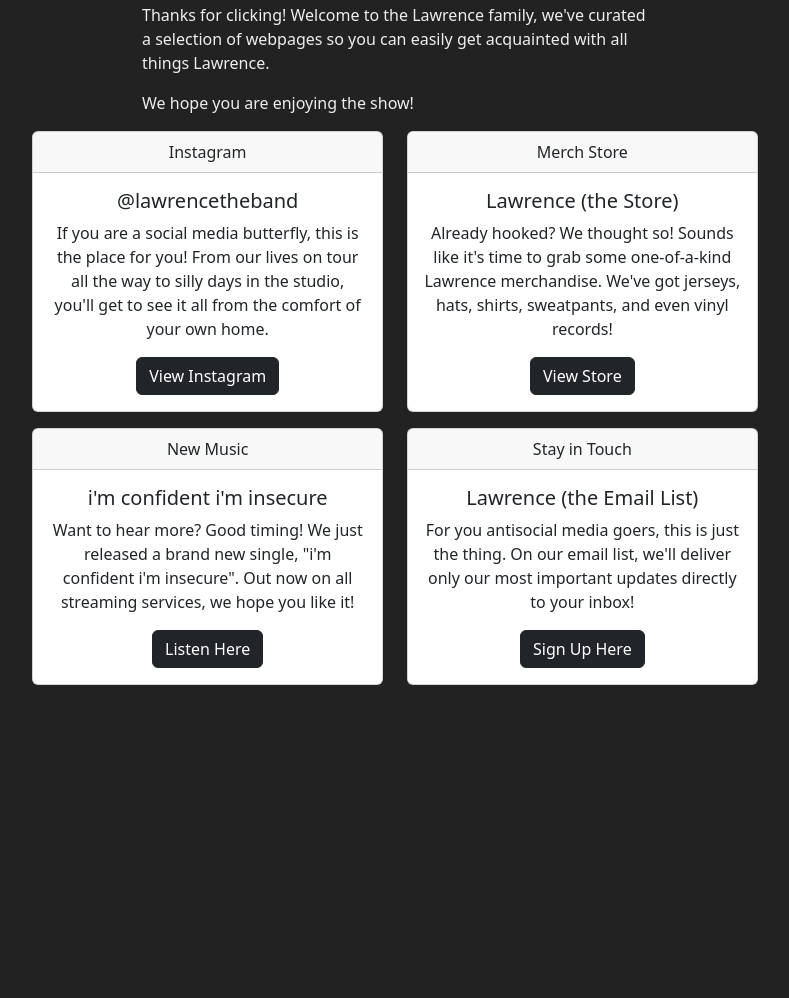
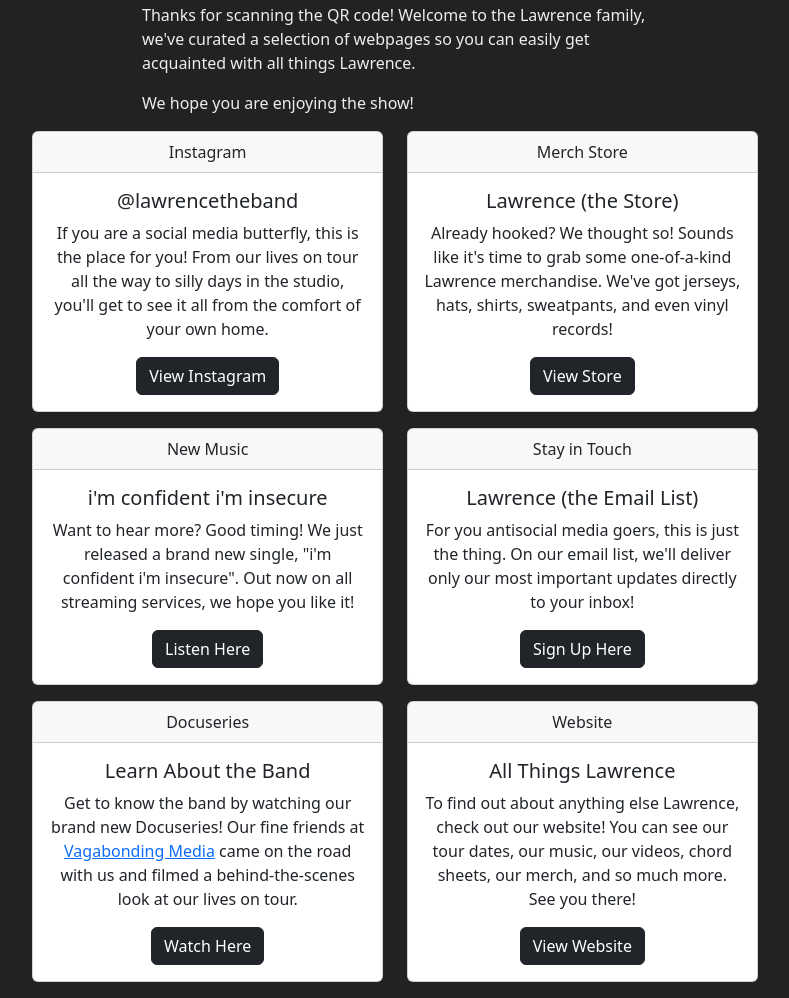
Before and after one commit to jvkoh/lawrence-landing-jonas-tour, a plain HTML site: page index.html in a window 1280 px wide. Shown: the part 522-1520 px from the top of the page, without its empty margins (245-1034 px from the left). Before the commit the page ends 1223 px from the top, so only its background shows below. Drawn offline with nearby package versions, Linux system fonts and the light colour scheme.

Commit message:
Updates to QR Code website

```diff
--- a/index.html
+++ b/index.html
@@ -50,7 +50,7 @@
 
             <div class="mx-3">
               <p class="text-start">
-                Thanks for clicking!  Welcome to the Lawrence family, we've curated a
+                Thanks for scanning the QR code!  Welcome to the Lawrence family, we've curated a
                 selection of webpages so you can easily get acquainted with all things Lawrence.
               </p>
 
@@ -130,6 +130,43 @@
             </div>
           </div>
         </div>
+
+        <div class="row justify-content-center">
+          <div class="col-sm-12 col-md-6 col-lg-4">
+            <div class="card mb-3">
+              <div class="card-header">
+                Docuseries
+              </div>
+              <div class="card-body">
+                <h5 class="card-title">Learn About the Band</h5>
+                <p class="card-text">
+                  Get to know the band by watching our brand new Docuseries! Our fine friends
+                  at <a href="https://vagabondingmedia.com">Vagabonding Media</a> came on
+                  the road with us and filmed a behind-the-scenes look at our lives
+                  on tour.
+                </p>
+                <a href="https://lawrencetheband.com/docuseries" class="btn btn-dark">Watch Here</a>
+              </div>
+            </div>
+          </div>
+
+          <div class="col-sm-12 col-md-6 col-lg-4">
+            <div class="card mb-3">
+              <div class="card-header">
+                Website
+              </div>
+              <div class="card-body">
+                <h5 class="card-title">All Things Lawrence</h5>
+                <p class="card-text">
+                  To find out about anything else Lawrence, check out our website!  You can
+                  see our tour dates, our music, our videos, chord sheets, our merch, and so
+                  much more.  See you there!
+                </p>
+                <a href="https://lawrencetheband.com/" class="btn btn-dark">View Website</a>
+              </div>
+            </div>
+          </div>
+        </div>
       </div>
     </div>
 
```
